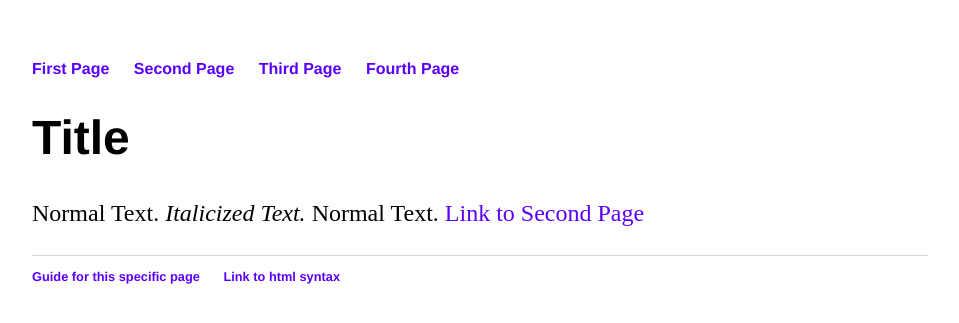
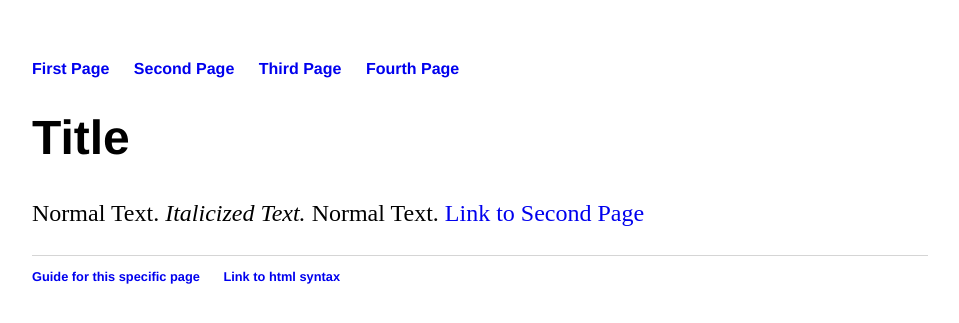
Before and after one commit to ShadowHazel/ShadowHazel.github.io, a Jekyll site: the page built from index.html, in a window 1280 px wide. Shown: the top 323 px of the page, without its empty margins (160-1119 px from the left). Built offline with Jekyll 4.4.1, drawn with Linux system fonts in a browser that asks for light colours.

Commit message:
Update main.css

```diff
--- a/css/main.css
+++ b/css/main.css
@@ -14,7 +14,7 @@ nav ul li, footer ul li {
 }
 a {
     text-decoration: none;
-    color: #5900ff;
+    color: #fod;
 }
 a:hover {
     text-decoration: underline;
@@ -26,7 +26,7 @@ h1 {
 p {
     font-size: 1.5em;
     line-height: 1.4em;
-    color: #59ooff;
+    color: #DOF;
 }
 footer {
     border-top: 1px solid #d5d5d5;
```
